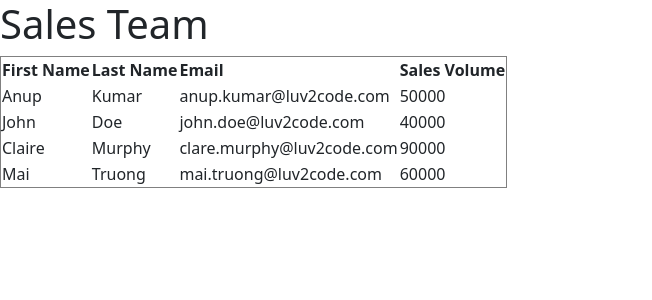
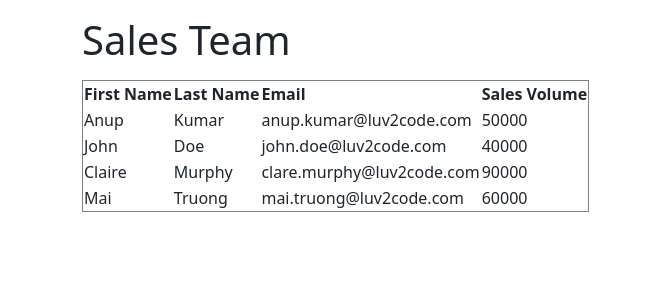
Before and after one commit to waihon/sales-project, an Angular app: page / in a window 1280 px wide. Shown: the top 300 px of the page, without its empty margins (0-652 px from the left). Built offline with nearby package versions, Linux system fonts and the light colour scheme.

Commit message:
Apply Bootstrap CSS styles in component HTML template

```diff
--- a/src/app/app.component.html
+++ b/src/app/app.component.html
@@ -1,3 +1,5 @@
-<h1>Sales Team</h1>
+<div class="container">
+  <h1 class="mt-3 mb-3">Sales Team</h1>
 
-<app-sales-person-list></app-sales-person-list>
+  <app-sales-person-list></app-sales-person-list>
+</div>
```
